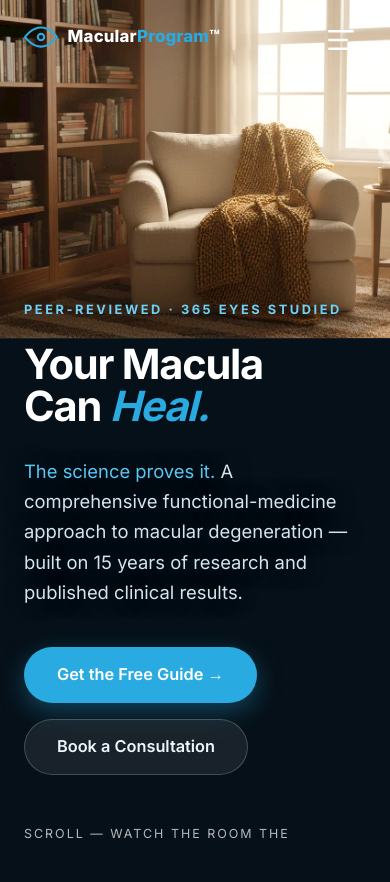
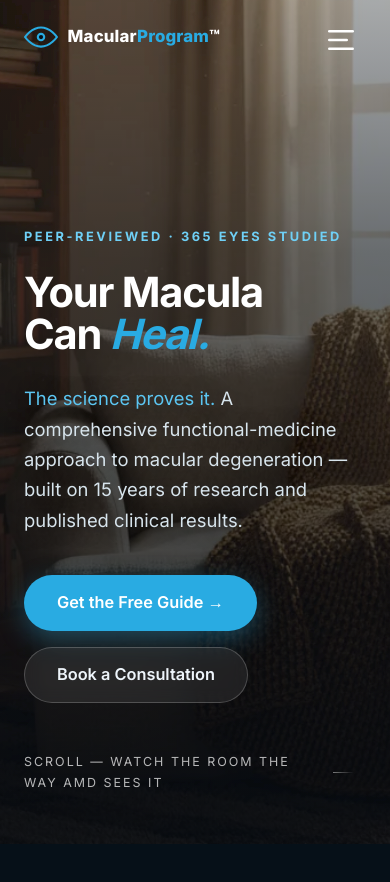
Before and after one commit to newmachinesph/vision-marcular-program, a Next.js app: page / in a window 390 px wide. Shown: the top 882 px of the page. Built offline with nearby package versions, Linux system fonts and the light colour scheme.

Commit message:
style(hero): full-bleed room restored, copy on faded translucent backing

```diff
--- a/app/globals.css
+++ b/app/globals.css
@@ -267,10 +267,10 @@ img, svg, video { display: block; max-width: 100%; }
    HERO / ACT I — the real room, crisp → wavy amber missing (pinned)
    ══════════════════════════════════════════════════════════════ */
 .hero-track { position: relative; height: 550vh; background: var(--navy); }
-.hero-stage { position: sticky; top: 0; height: 100vh; overflow: hidden; display: grid; grid-template-columns: minmax(420px, 44%) 1fr; }
+.hero-stage { position: sticky; top: 0; height: 100vh; overflow: hidden; }
 
-/* right: the failing room, contained to its own half */
-.hero-scene { position: relative; grid-column: 2; overflow: hidden; }
+/* the failing room — full bleed */
+.hero-scene { position: absolute; inset: 0; overflow: hidden; }
 .hero-room {
   /* half-resolution box scaled 2× — the displacement filter computes on ¼ of
      the pixels (major scroll-perf win); softness is invisible under the warp */
@@ -295,14 +295,15 @@ img, svg, video { display: block; max-width: 100%; }
   filter: blur(10px);
 }
 
-/* left: solid panel — copy never sits on the photograph */
-.hero-panel {
-  grid-column: 1; grid-row: 1; position: relative; z-index: 2;
-  background: var(--navy); border-right: 1px solid rgba(255, 255, 255, 0.07);
-}
+/* copy overlays the full-bleed room on a faded translucent backing */
+.hero-panel { position: absolute; inset: 0; z-index: 2; pointer-events: none; }
+.hero-panel a { pointer-events: auto; }
 .hero-beat {
   position: absolute; inset: 0; display: flex; flex-direction: column; justify-content: center;
-  padding: clamp(5.5rem, 10vh, 7rem) clamp(1.5rem, 4vw, 3.5rem) clamp(2rem, 5vh, 3rem);
+  padding: clamp(5.5rem, 10vh, 7rem) var(--gutter) clamp(2rem, 5vh, 3rem);
+  max-width: 780px;
+  /* the faded background: solid enough behind the words, dissolving outward */
+  background: linear-gradient(to right, rgba(4, 10, 17, 0.82) 0%, rgba(4, 10, 17, 0.62) 55%, transparent 100%);
 }
 .hero-beat + .hero-beat { opacity: 0; }
 .hero-h1 { font-size: clamp(2.6rem, 4.6vw, 4.9rem); line-height: 1; margin: 1.5rem 0 1.75rem; color: #fff; }
@@ -329,11 +330,8 @@ img, svg, video { display: block; max-width: 100%; }
 }
 
 @media (max-width: 1023px) {
-  /* stack: room on top, solid copy panel below — copy stays on solid color */
-  .hero-stage { grid-template-columns: 1fr; grid-template-rows: 40vh 60vh; }
-  .hero-scene { grid-column: 1; grid-row: 1; }
-  .hero-panel { grid-column: 1; grid-row: 2; border-right: 0; border-top: 1px solid rgba(255,255,255,0.07); }
-  .hero-beat { padding-top: 1.5rem; }
+  /* narrow screens: the faded backing covers the full width */
+  .hero-beat { max-width: none; background: linear-gradient(to top, rgba(4, 10, 17, 0.85) 0%, rgba(4, 10, 17, 0.6) 70%, rgba(4, 10, 17, 0.35) 100%); justify-content: flex-end; padding-bottom: clamp(2.5rem, 6vh, 4rem); }
 }
 
 /* ══════════════════════════════════════════════════════════════
```
